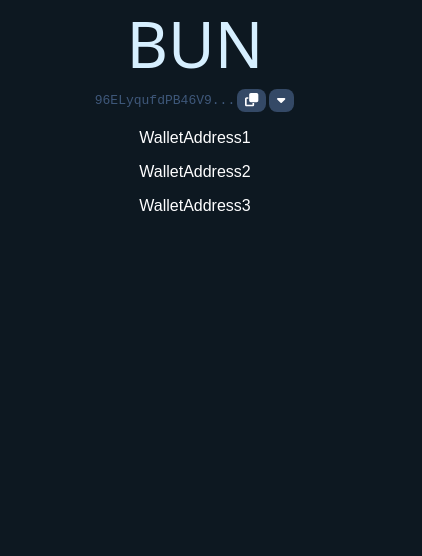
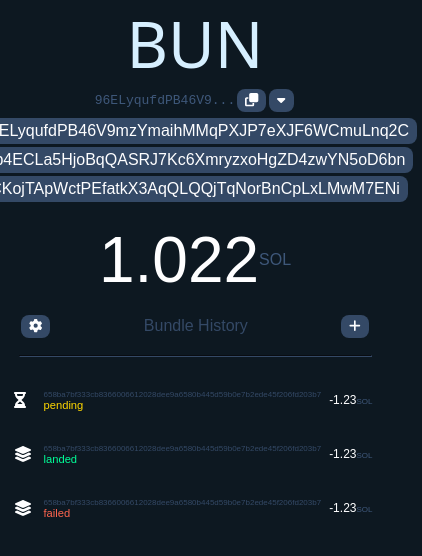
Before and after one commit to popfendi/bun, a React (Create React App) app: page / in a window 390 px wide. Both pictures are taken after a click on the button 281 px from the left and 100 px from the top of the page. Shown: the top 556 px of the page, 422 px wide, since content can reach past the window. Built offline with nearby package versions, Linux system fonts and the light colour scheme; a web font is replaced by a local one.

Commit message:
home page mockup

```diff
--- a/src/App.css
+++ b/src/App.css
@@ -7,6 +7,8 @@
   --color-dark-blue: #344966;
   --color-black: #0d1821;
   --color-red: #fe654f;
+  --color-green: #00ff99;
+  --color-yellow: #ffd700;
 }
 
 body {
@@ -92,7 +94,7 @@ body {
   justify-content: center;
 }
 
-.wallet-selection-button-group button {
+button {
   background-color: var(--color-dark-blue);
   color: var(--color-white);
   border: none;
@@ -102,10 +104,10 @@ body {
   margin: 0.1rem;
 }
 
-.wallet-selection-button-group button:hover {
+button:hover {
   filter: brightness(0.9);
 }
-.wallet-selection-button-group button:active {
+button:active {
   filter: brightness(0.8);
 }
 
@@ -115,3 +117,176 @@ body {
   margin: 0;
   font-family: monospace;
 }
+
+.wallet-dropdown-container {
+  display: flex;
+  flex-direction: column;
+  align-items: center;
+  justify-content: center;
+  margin: 0.2rem;
+}
+
+.wallet-dropdown-item {
+  background-color: var(--color-dark-blue);
+  color: var(--color-white);
+  border: none;
+  border-radius: 0.5rem;
+  padding: 0.25rem 0.5rem;
+  cursor: pointer;
+  margin: 0.1rem;
+}
+
+.wallet-dropdown-item:hover {
+  filter: brightness(0.9);
+}
+.wallet-dropdown-item:active {
+  filter: brightness(0.8);
+}
+
+.balance-display-container {
+  display: flex;
+  flex-direction: column;
+  align-items: center;
+  justify-content: center;
+  margin: 1rem;
+}
+
+.balance-text {
+  display: flex;
+  flex-direction: row;
+  align-items: center;
+  justify-content: center;
+}
+
+.balance-number {
+  font-size: 4rem;
+  color: var(--color-white);
+  margin: 0;
+}
+
+.balance-symbol {
+  color: var(--color-dark-blue);
+  filter: brightness(1.2);
+  margin: 0;
+}
+
+.home-button-group {
+  display: flex;
+  flex-direction: row;
+  align-items: center;
+  justify-content: space-between;
+  width: 90%;
+}
+
+.home-divider {
+  width: 90%;
+  border-color: var(--color-dark-blue);
+  background-color: var(--color-dark-blue);
+  margin: 1rem;
+}
+
+.bundle-history-title {
+  font-size: 1rem;
+  color: var(--color-dark-blue);
+  margin: 0;
+}
+
+.bundle-history-container {
+  display: flex;
+  flex-direction: column;
+  align-items: center;
+  justify-content: center;
+}
+
+.bundle-label-container {
+  display: flex;
+  flex-direction: row;
+  align-items: center;
+  justify-content: space-between;
+  width: 100%;
+  cursor: pointer;
+}
+
+.bundle-label-container > * {
+  margin: 0.5rem;
+}
+
+.symbol {
+  color: var(--color-dark-blue);
+  filter: brightness(1.2);
+}
+
+.bundle-label-text-container {
+  display: flex;
+  flex-direction: row;
+  align-items: center;
+  justify-content: space-between;
+}
+
+.bundle-label-text-left {
+  display: flex;
+  flex-direction: column;
+  align-items: flex-start;
+  justify-content: space-between;
+  width: 100%;
+  margin: 0.5rem;
+}
+
+.bundle-label-text-right {
+  display: flex;
+  flex-direction: row;
+  align-items: center;
+  justify-content: space-between;
+  width: 100%;
+  margin: 0.5rem;
+}
+
+.bundle-label-text-id {
+  font-size: 0.75rem;
+  color: var(--color-dark-blue);
+  margin: 0;
+}
+
+.bundle-label-text-status {
+  font-size: 0.7rem;
+  color: var(--color-dark-blue);
+  margin: 0;
+}
+
+.status-colour-landed {
+  color: var(--color-green);
+}
+
+.status-colour-failed {
+  color: var(--color-red);
+}
+
+.status-colour-pending {
+  color: var(--color-yellow);
+}
+
+@media (max-width: 600px) {
+  .bundle-label-container > * {
+    margin: 0.25rem;
+  }
+
+  .bundle-label-text-id {
+    font-size: 0.5rem;
+  }
+
+  .symbol {
+    font-size: 0.5rem;
+  }
+
+  .bundle-label-text-left {
+    margin: 0.25rem;
+  }
+
+  .bundle-label-text-right {
+    margin: 0.25rem;
+  }
+
+  .bundle-label-text-amount {
+    font-size: 0.75rem;
+  }
+}
--- /dev/null
+++ b/src/components/BalanceDisplay.js
@@ -0,0 +1,12 @@
+const BalanceDisplay = () => {
+  return (
+    <div className="balance-display-container">
+      <div className="balance-text">
+        <p className="balance-number">1.022</p>
+        <p className="balance-symbol">SOL</p>
+      </div>
+    </div>
+  );
+};
+
+export default BalanceDisplay;
--- /dev/null
+++ b/src/components/BundleHistory.js
@@ -0,0 +1,25 @@
+import BundleLabel from "./BundleLabel";
+
+const BundleHistory = () => {
+  return (
+    <div className="bundle-history-container">
+      <BundleLabel
+        id="658ba7bf333cb8366006612028dee9a6580b445d59b0e7b2ede45f206fd203b7"
+        status="pending"
+        amount="-1.23"
+      />
+      <BundleLabel
+        id="658ba7bf333cb8366006612028dee9a6580b445d59b0e7b2ede45f206fd203b7"
+        status="landed"
+        amount="-1.23"
+      />
+      <BundleLabel
+        id="658ba7bf333cb8366006612028dee9a6580b445d59b0e7b2ede45f206fd203b7"
+        status="failed"
+        amount="-1.23"
+      />
+    </div>
+  );
+};
+
+export default BundleHistory;
--- /dev/null
+++ b/src/components/BundleLabel.js
@@ -0,0 +1,35 @@
+import { FontAwesomeIcon } from "@fortawesome/react-fontawesome";
+import {
+  faLayerGroup,
+  faHourglassHalf,
+} from "@fortawesome/free-solid-svg-icons";
+
+const BundleLabel = (props) => {
+  return (
+    <div className="bundle-label-container">
+      {props.status === "pending" ? (
+        <FontAwesomeIcon icon={faHourglassHalf} />
+      ) : (
+        <FontAwesomeIcon icon={faLayerGroup} />
+      )}
+      <div className="bundle-label-text-container">
+        <div className="bundle-label-text-left">
+          <p className="bundle-label-text-id">{props.id}</p>
+          <p
+            className={`bundle-label-text-status status-colour-${props.status}`}
+          >
+            {props.status}
+          </p>
+        </div>
+        <div className="bundle-label-text-right">
+          <p className="bundle-label-text-amount">
+            {props.amount}
+            <span className="symbol">SOL</span>
+          </p>
+        </div>
+      </div>
+    </div>
+  );
+};
+
+export default BundleLabel;
--- a/src/components/WalletSelection.js
+++ b/src/components/WalletSelection.js
@@ -10,7 +10,23 @@ const WalletSelection = () => {
   const [showDropdown, setShowDropdown] = useState(false);
 
   const copyToClipboard = () => {
-    navigator.clipboard.writeText(walletAddress);
+    if (navigator.clipboard && navigator.clipboard.writeText) {
+      navigator.clipboard.writeText(walletAddress).catch((err) => {
+        console.error("Failed to copy: ", err);
+      });
+    } else {
+      const textArea = document.createElement("textarea");
+      textArea.value = walletAddress;
+      document.body.appendChild(textArea);
+      textArea.select();
+      try {
+        document.execCommand("copy");
+        console.log("Fallback: Copying text command was successful");
+      } catch (err) {
+        console.error("Fallback: Oops, unable to copy", err);
+      }
+      document.body.removeChild(textArea);
+    }
   };
 
   const toggleDropdown = () => {
@@ -41,21 +57,27 @@ const WalletSelection = () => {
         <div className="wallet-dropdown-container">
           <p
             className="wallet-dropdown-item"
-            onClick={() => selectWallet("WalletAddress1")}
+            onClick={() =>
+              selectWallet("96ELyqufdPB46V9mzYmaihMMqPXJP7eXJF6WCmuLnq2C")
+            }
           >
-            WalletAddress1
+            96ELyqufdPB46V9mzYmaihMMqPXJP7eXJF6WCmuLnq2C
           </p>
           <p
             className="wallet-dropdown-item"
-            onClick={() => selectWallet("WalletAddress2")}
+            onClick={() =>
+              selectWallet("Fb4ECLa5HjoBqQASRJ7Kc6XmryzxoHgZD4zwYN5oD6bn")
+            }
           >
-            WalletAddress2
+            Fb4ECLa5HjoBqQASRJ7Kc6XmryzxoHgZD4zwYN5oD6bn
           </p>
           <p
             className="wallet-dropdown-item"
-            onClick={() => selectWallet("WalletAddress3")}
+            onClick={() =>
+              selectWallet("CKojTApWctPEfatkX3AqQLQQjTqNorBnCpLxLMwM7ENi")
+            }
           >
-            WalletAddress3
+            CKojTApWctPEfatkX3AqQLQQjTqNorBnCpLxLMwM7ENi
           </p>
         </div>
       )}
--- a/src/pages/Home.js
+++ b/src/pages/Home.js
@@ -1,9 +1,25 @@
 import WalletSelection from "../components/WalletSelection";
+import BalanceDisplay from "../components/BalanceDisplay";
+import { FontAwesomeIcon } from "@fortawesome/react-fontawesome";
+import { faGear, faPlus } from "@fortawesome/free-solid-svg-icons";
+import BundleHistory from "../components/BundleHistory";
 
 const Home = () => {
   return (
     <div className="home-container">
       <WalletSelection />
+      <BalanceDisplay />
+      <div className="home-button-group">
+        <button>
+          <FontAwesomeIcon icon={faGear} />
+        </button>
+        <p className="bundle-history-title">Bundle History</p>
+        <button>
+          <FontAwesomeIcon icon={faPlus} />
+        </button>
+      </div>
+      <hr className="home-divider" />
+      <BundleHistory />
     </div>
   );
 };
```
